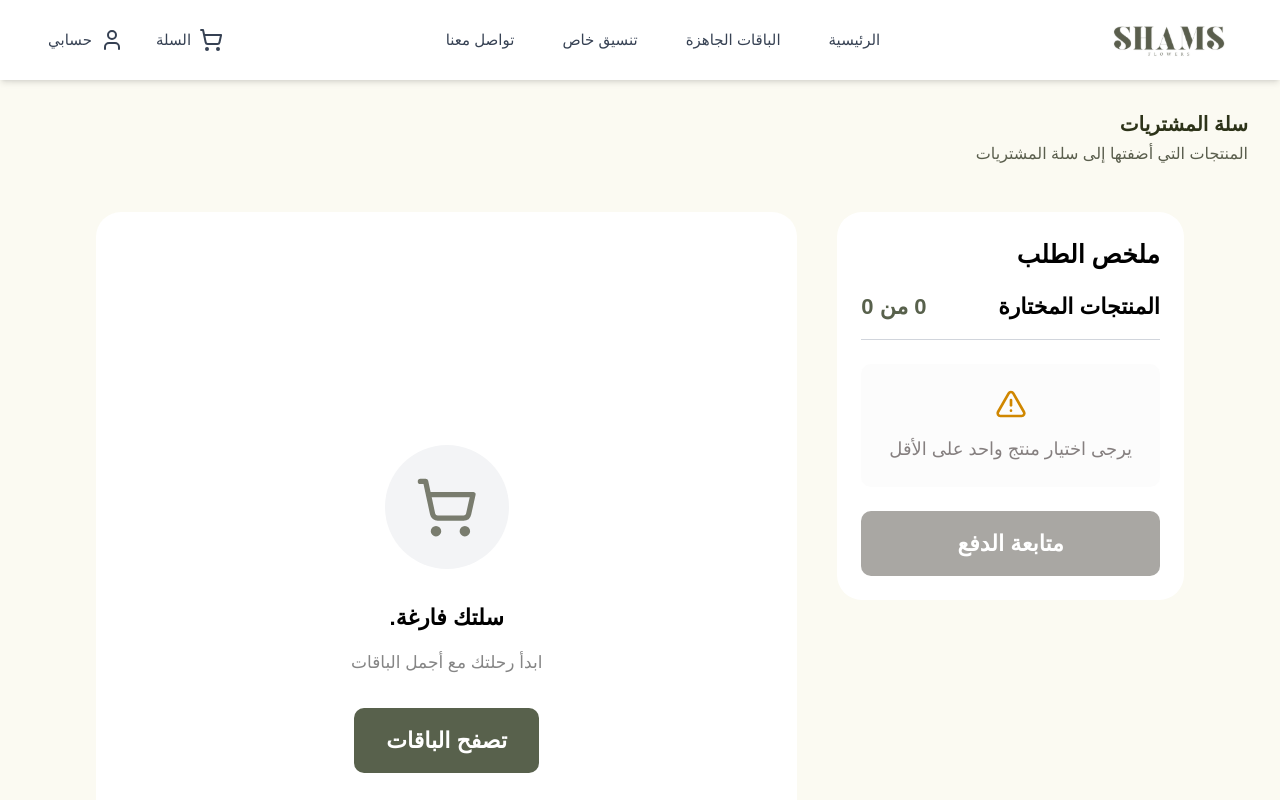
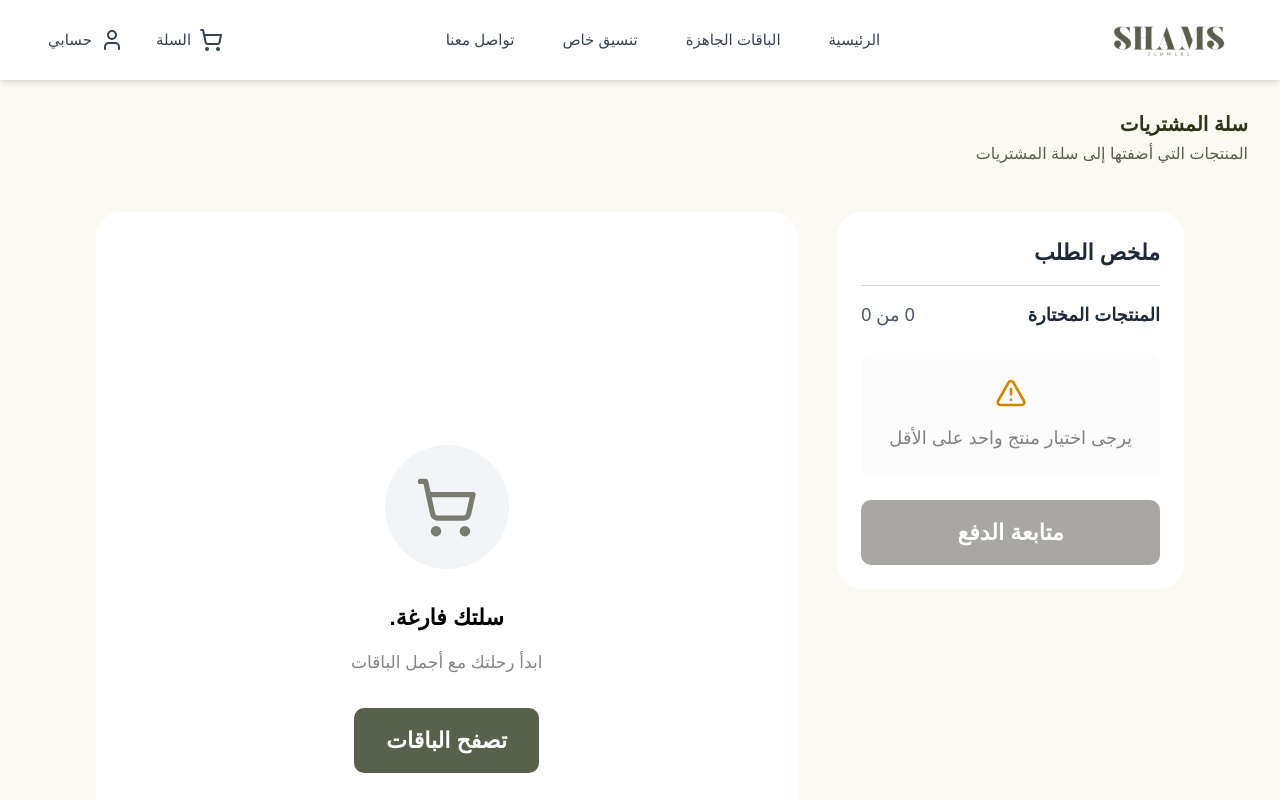
Before and after one commit to YasserNabil1998/worood-weba, a Next.js app: page /cart in a window 1280 px wide. Shown: the top 800 px of the page. Built offline with nearby package versions, Linux system fonts and the light colour scheme.

Commit message:
edits on cart ui

```diff
--- a/src/components/cart/CartSummary.tsx
+++ b/src/components/cart/CartSummary.tsx
@@ -26,30 +26,47 @@ export default function CartSummary({ totals, totalItems, selectedItems }: CartS
   };
 
   return (
-    <aside className="bg-white rounded-[25px] p-6 h-fit">
+    <aside className="bg-white rounded-[25px] p-6 h-fit" dir="rtl">
+      {/* Header Section */}
       <div className="mb-6">
+        {/* Title - Centered */}
         <h2
-          className="text-[25px] font-bold text-black text-right mb-4"
-          style={{ fontFamily: "var(--font-almarai)" }}
+          className="text-right font-bold text-gray-800 mb-4"
+          style={{
+            fontFamily: "var(--font-almarai)",
+            fontSize: "22px",
+          }}
         >
           {CART_MESSAGES.ORDER_SUMMARY}
         </h2>
+
+        {/* Horizontal line separator */}
+        <div className="h-px bg-gray-300 mb-4"></div>
+
+        {/* Selected Products Section */}
         <div className="flex justify-between items-center mb-4">
           <span
-            className="text-[22px] font-bold text-black text-right"
-            style={{ fontFamily: "var(--font-almarai)" }}
+            className="text-gray-800 font-bold"
+            style={{
+              fontFamily: "var(--font-almarai)",
+              fontSize: "18px",
+            }}
           >
             {CART_MESSAGES.SELECTED_PRODUCTS}
           </span>
           <span
-            className="text-[22px] font-bold text-[#58614c] text-right"
-            style={{ fontFamily: "var(--font-almarai)" }}
+            className="text-gray-600 font-normal"
+            style={{
+              fontFamily: "var(--font-almarai)",
+              fontSize: "18px",
+            }}
           >
             {itemsCount} من {totalItems}
           </span>
         </div>
-        <div className="h-px bg-gray-300 mb-4"></div>
       </div>
+
+      {/* Summary Details Box */}
       <div className="space-y-4">
         {itemsCount === 0 ? (
           <div className="bg-[#fcfcfc] rounded-[10px] p-6 text-center">
@@ -65,45 +82,70 @@ export default function CartSummary({ totals, totalItems, selectedItems }: CartS
           </div>
         ) : (
           <div className="bg-gray-50 rounded-[10px] p-6 space-y-4">
+            {/* Amount */}
             <div className="flex justify-between items-center">
               <span
-                className="text-[18px] font-normal text-black text-right"
-                style={{ fontFamily: "var(--font-almarai)" }}
+                className="text-gray-800 font-bold"
+                style={{
+                  fontFamily: "var(--font-almarai)",
+                  fontSize: "18px",
+                }}
               >
                 المبلغ
               </span>
               <span
-                className="text-[22px] font-bold text-[#a1a1a1] text-right"
-                style={{ fontFamily: "var(--font-almarai)" }}
+                className="text-gray-600 font-normal"
+                style={{
+                  fontFamily: "var(--font-almarai)",
+                  fontSize: "18px",
+                }}
               >
                 {subtotal.toFixed(2)} {APP_CONFIG.CURRENCY}
               </span>
             </div>
+
+            {/* Tax */}
             <div className="flex justify-between items-center">
               <span
-                className="text-[18px] font-normal text-black text-right"
-                style={{ fontFamily: "var(--font-almarai)" }}
+                className="text-gray-800 font-bold"
+                style={{
+                  fontFamily: "var(--font-almarai)",
+                  fontSize: "18px",
+                }}
               >
-                {CART_MESSAGES.VAT} ({(APP_CONFIG.VAT_RATE * 100).toFixed(0)}%)
+                الضريبة ({(APP_CONFIG.VAT_RATE * 100).toFixed(0)}%)
               </span>
               <span
-                className="text-[22px] font-bold text-[#a1a1a1] text-right"
-                style={{ fontFamily: "var(--font-almarai)" }}
+                className="text-gray-600 font-normal"
+                style={{
+                  fontFamily: "var(--font-almarai)",
+                  fontSize: "18px",
+                }}
               >
                 {vat.toFixed(2)} {APP_CONFIG.CURRENCY}
               </span>
             </div>
+
+            {/* Separator */}
             <div className="h-px bg-gray-300 my-4"></div>
+
+            {/* Total */}
             <div className="flex justify-between items-center">
               <span
-                className="text-[22px] font-bold text-black text-right"
-                style={{ fontFamily: "var(--font-almarai)" }}
+                className="text-gray-800 font-bold"
+                style={{
+                  fontFamily: "var(--font-almarai)",
+                  fontSize: "18px",
+                }}
               >
                 {CART_MESSAGES.TOTAL}
               </span>
               <span
-                className="text-[22px] font-bold text-[#a1a1a1] text-right"
-                style={{ fontFamily: "var(--font-almarai)" }}
+                className="text-gray-600 font-normal"
+                style={{
+                  fontFamily: "var(--font-almarai)",
+                  fontSize: "18px",
+                }}
               >
                 {total.toFixed(2)} {APP_CONFIG.CURRENCY}
               </span>
@@ -111,6 +153,8 @@ export default function CartSummary({ totals, totalItems, selectedItems }: CartS
           </div>
         )}
       </div>
+
+      {/* Call to Action Button */}
       {itemsCount === 0 ? (
         <button
           disabled
```
